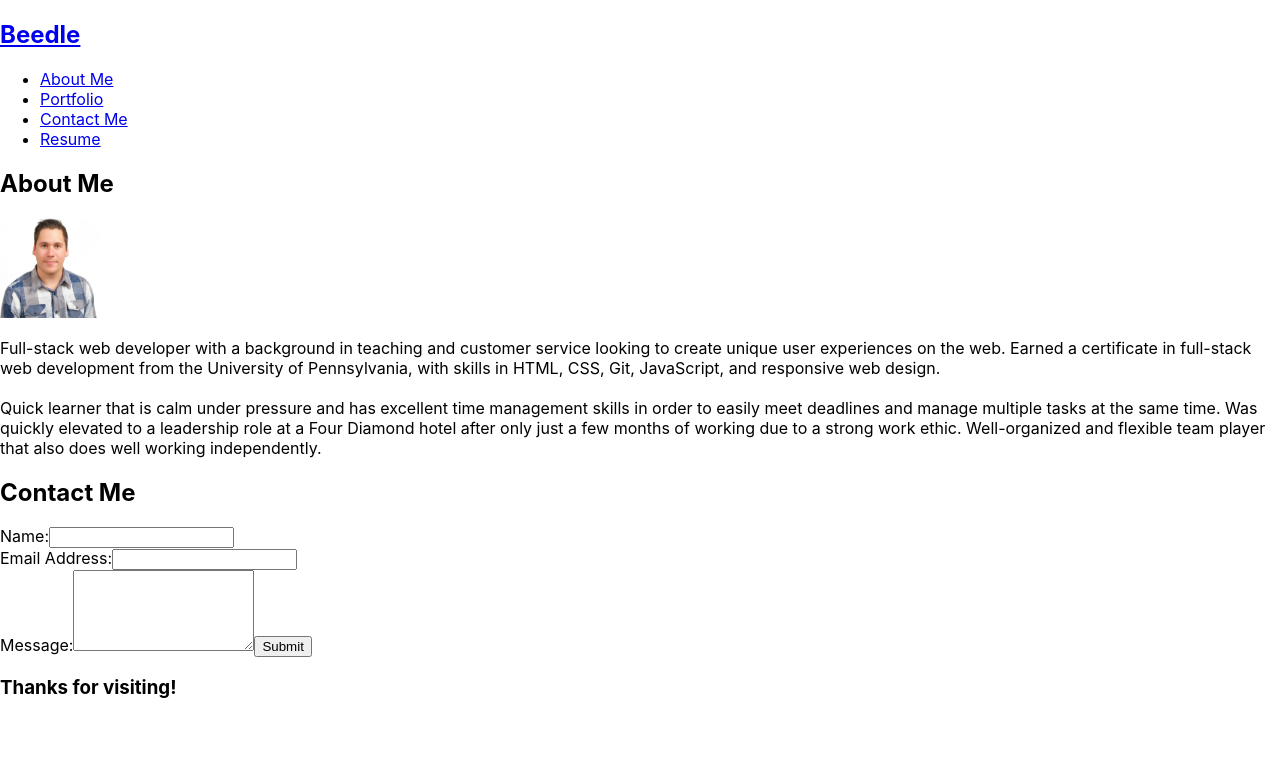
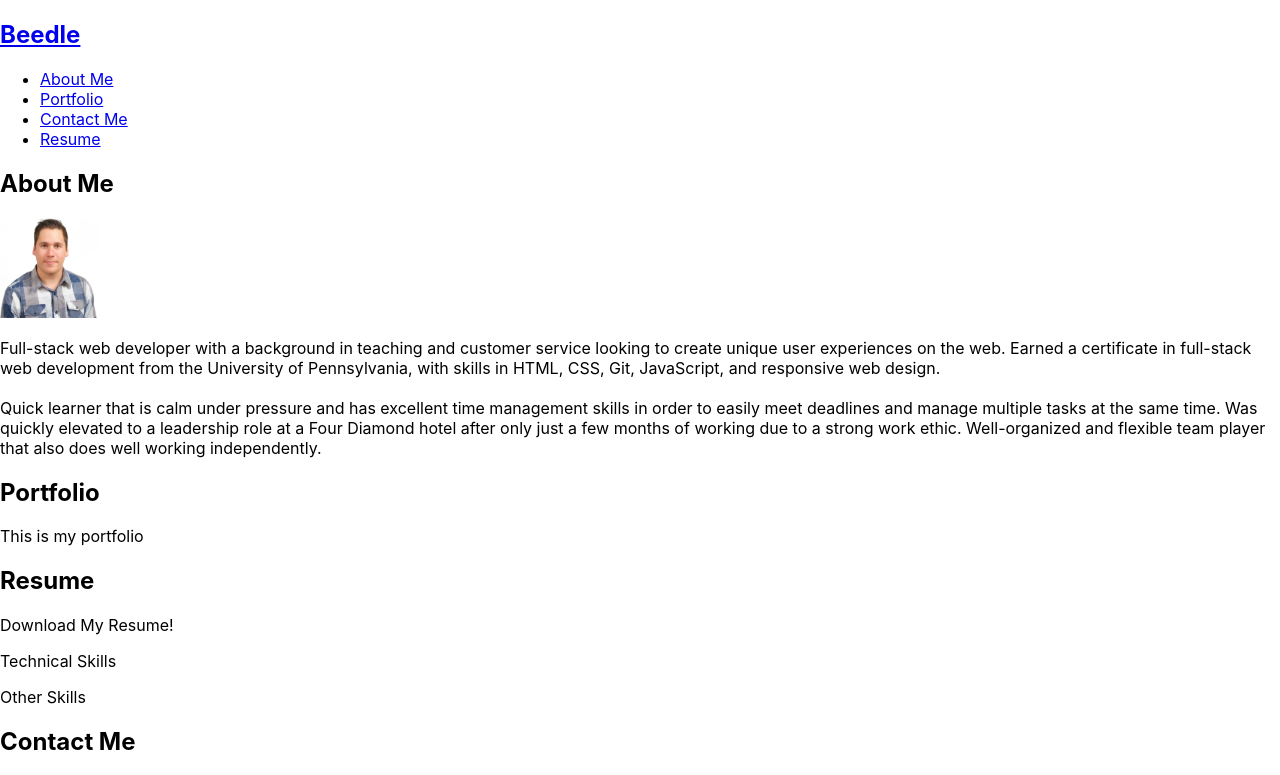
Before and after one commit to jbeedle19/react-portfolio, a React (Create React App) app: page / in a window 1280 px wide. Shown: the top 775 px of the page. Built offline with nearby package versions, Linux system fonts and the light colour scheme.

Commit message:
outlined Portfolio, Resume, and Header components

```diff
--- a/src/App.js
+++ b/src/App.js
@@ -1,16 +1,22 @@
 import React, { useState } from 'react';
+import Header from './components/Header';
 import Nav from './components/Nav';
 import About from './components/About';
+import Portfolio from './components/Portfolio';
+import Resume from './components/Resume';
 import ContactForm from './components/Contact';
 import Footer from './components/Footer';
 
 function App() {
   return (
     <div>
+      <Header />
       <Nav />
       <main>
         <div>
           <About />
+          <Portfolio />
+          <Resume />
           <ContactForm />
         </div>
       </main>
--- /dev/null
+++ b/src/components/Header/index.js
@@ -0,0 +1,16 @@
+import React from 'react';
+
+function Header() {
+
+    return (
+        <header>
+            <h2>
+                <a href='/'>
+                    Beedle
+                </a>
+            </h2>
+        </header>
+    )
+}
+
+export default Header;
--- a/src/components/Nav/index.js
+++ b/src/components/Nav/index.js
@@ -4,11 +4,6 @@ function Nav() {
 
     return (
         <header>
-            <h2>
-                <a href='/'>
-                    Beedle
-                </a>
-            </h2>
             <nav>
                 <ul>
                     <li>
--- /dev/null
+++ b/src/components/Portfolio/index.js
@@ -0,0 +1,13 @@
+import React from 'react';
+
+function Portfolio() {
+
+    return(
+        <section>
+            <h2>Portfolio</h2>
+            <p>This is my portfolio</p>
+        </section>
+    )
+}
+
+export default Portfolio;
--- /dev/null
+++ b/src/components/Resume/index.js
@@ -0,0 +1,21 @@
+import React from 'react';
+
+function Resume() {
+
+    return (
+        <section>
+            <div>
+                <h2>Resume</h2>
+                <p>Download My <a>Resume!</a></p>
+            </div>
+            <div>
+                <p>Technical Skills</p>
+            </div>
+            <div>
+                <p>Other Skills</p>
+            </div>
+        </section>
+    )
+}
+
+export default Resume;
```
